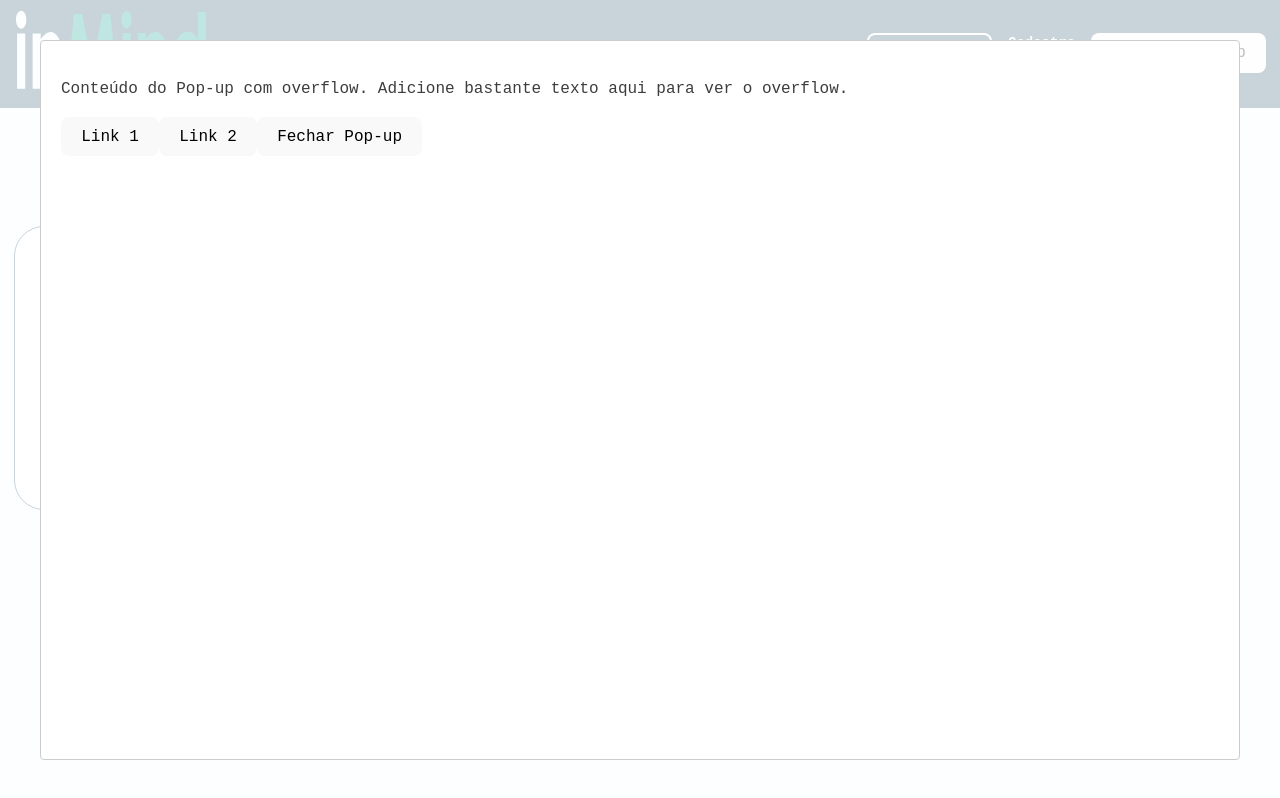
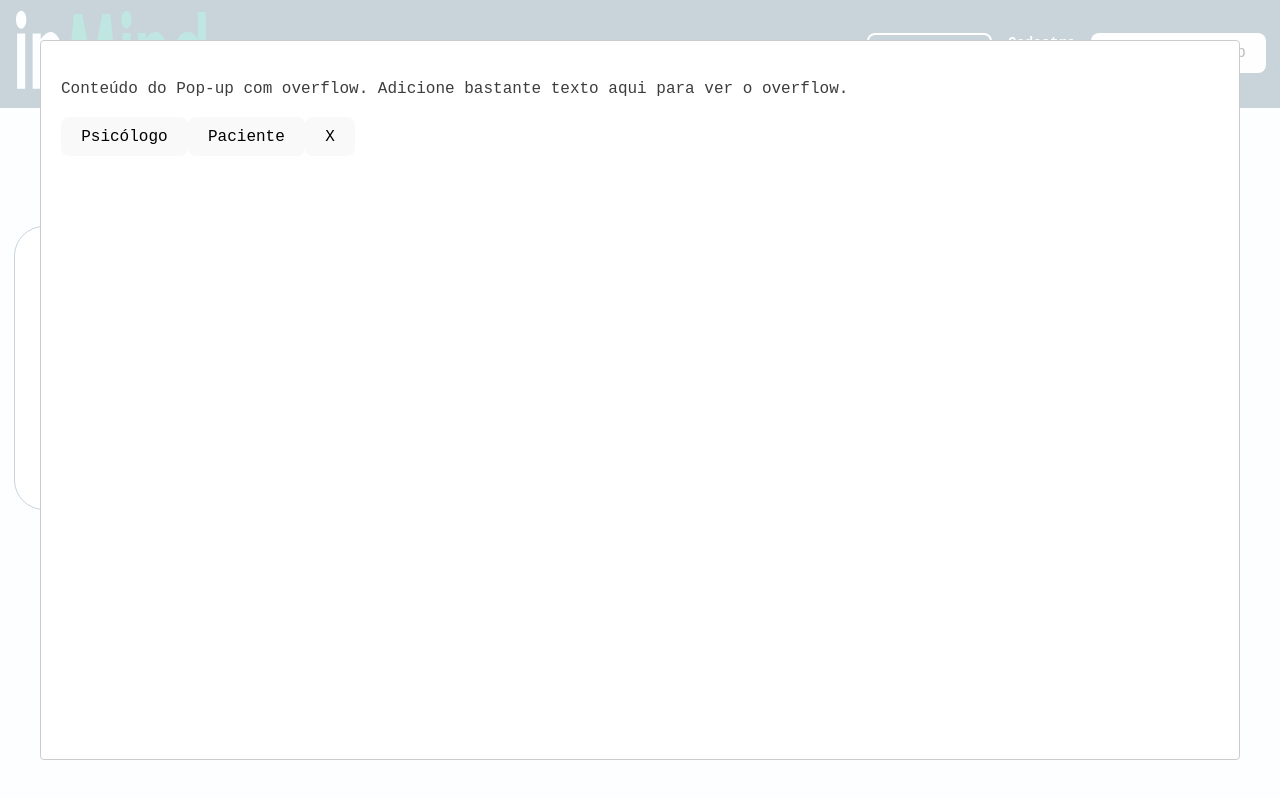
Before and after one commit to EuGenio00/inMind-Front, a React (Vite) app: page /login in a window 1280 px wide. Both pictures are taken after a click on the button "Mostrar Pop-up". Shown: the top 798 px of the page. Built offline with nearby package versions, Linux system fonts and the light colour scheme.

Commit message:
atribuindo corpo ao comp Popup

```diff
--- a/src/Components/Pop-up/PopUp.jsx
+++ b/src/Components/Pop-up/PopUp.jsx
@@ -1,6 +1,7 @@
 import "./PopUp.css";
 import { useState } from "react";
 import Modal from "react-modal";
+import { Link } from "react-router-dom";
 
 const PopUp = () => {
   const [isModalOpen, setModalOpen] = useState(false);
@@ -34,9 +35,16 @@ const PopUp = () => {
             Conteúdo do Pop-up com overflow. Adicione bastante texto aqui para
             ver o overflow.
           </p>
-          <button onClick={() => handleLinkClick("Link 1")}>Link 1</button>
-          <button onClick={() => handleLinkClick("Link 2")}>Link 2</button>
-          <button onClick={handleCloseModal}>Fechar Pop-up</button>
+
+          <Link to="/cadastro">
+            {" "}
+            <button onClick={() => handleLinkClick("Link 1")}>Psicólogo</button>
+          </Link>
+
+          <Link to={"/cadastro"}>
+            <button onClick={() => handleLinkClick("Link 2")}>Paciente</button>
+          </Link>
+          <button onClick={handleCloseModal}>X</button>
         </div>
       </Modal>
     </div>
```
